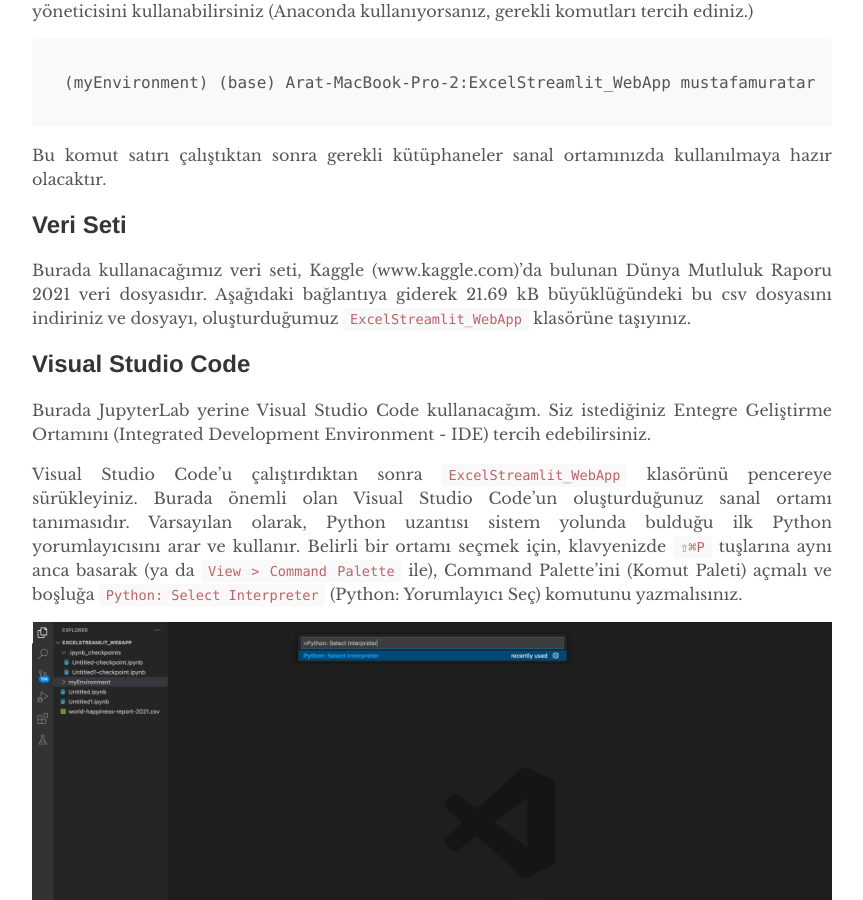
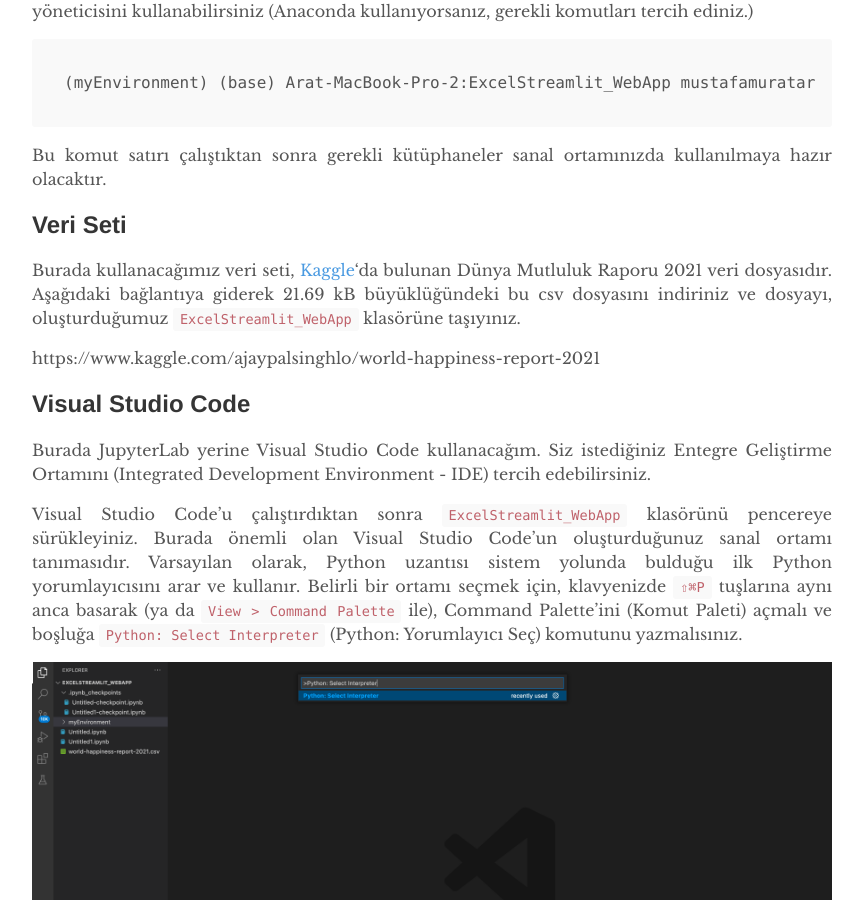
Before and after one commit to mmuratarat/turkish, a Jekyll site: the page built from _posts/2022-01-08-streamlit_in_heroku.md, in a window 1280 px wide and 900 px high, scrolled down 2312 px. Shown: the whole window, without its empty margins (208-1071 px from the left). Built offline with Jekyll 4.4.1, drawn with Linux system fonts in a browser that asks for light colours; nearby versions of some CDN libraries; comment, search, counter and statistics services are not loaded; some of the changed lines change nothing that is shown.

Commit message:
Update 2022-01-08-streamlit_in_heroku.md

```diff
--- a/_posts/2022-01-08-streamlit_in_heroku.md
+++ b/_posts/2022-01-08-streamlit_in_heroku.md
@@ -8,7 +8,6 @@
 Bu eğiticide, bir Python kütüphanesi olan Streamlit'i kullanarak Excel dosyalarını bir web uygulamasına nasıl dönüştüreceğinizi göstereceğim. Streamlit, makine öğrenmesi ve veri bilimi projeleri için güzel, özel web uygulamaları oluşturmayı ve paylaşmayı kolaylaştıran açık kaynaklı bir Python kütüphanesidir. Streamlit'in güzelliği, HTML, CSS veya JavaScript bilmenize gerek kalmadan doğrudan Python'da web uygulamaları oluşturabilmenize olanak sağlamasıdır. Web Uygulaması tamamen etkileşimlidir ve Excel dosyasında her değişiklik yaptığınızda güncellenecektir.
 
 İlk olarak Masaüstü'nde (Desktop) `ExcelStreamlit_WebApp` isimli bir klasör oluşturalım.
-
 
 ## Sanal Ortam Oluşturmak
 
@@ -65,7 +64,9 @@
 
 ## Veri Seti
 
-Burada kullanacağımız veri seti, Kaggle (www.kaggle.com)'da bulunan Dünya Mutluluk Raporu 2021 veri dosyasıdır. Aşağıdaki bağlantıya giderek 21.69 kB büyüklüğündeki bu csv dosyasını indiriniz ve dosyayı, oluşturduğumuz `ExcelStreamlit_WebApp` klasörüne taşıyınız.
+Burada kullanacağımız veri seti, [Kaggle](www.kaggle.com){:target="_blank"}'da bulunan Dünya Mutluluk Raporu 2021 veri dosyasıdır. Aşağıdaki bağlantıya giderek 21.69 kB büyüklüğündeki bu csv dosyasını indiriniz ve dosyayı, oluşturduğumuz `ExcelStreamlit_WebApp` klasörüne taşıyınız.
+
+https://www.kaggle.com/ajaypalsinghlo/world-happiness-report-2021
 
 ## Visual Studio Code
 
```
